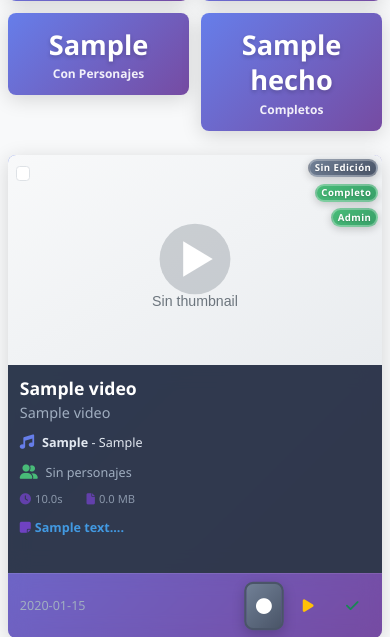
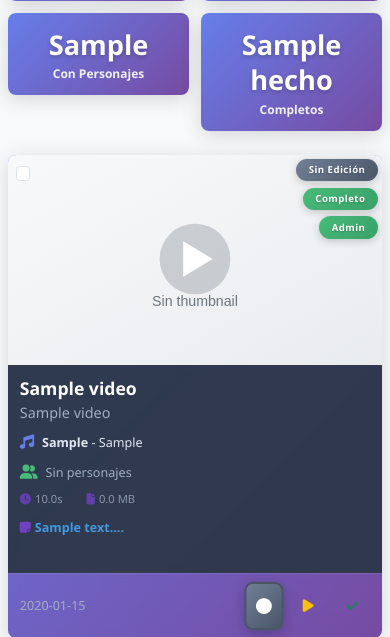
Before and after one commit to Zidane0MA/Tag-Flow, a Flask app: template templates/gallery.html in a window 390 px wide. Shown: the part 642-1279 px from the top of the page. Run offline with Flask 3, Linux system fonts and the light colour scheme; the template is opened without the code that fills it: most values are stand-ins (such as "Sample title", 1, 10 or a date in 2020).

Commit message:
gallery responsive

```diff
--- a/static/css/gallery.css
+++ b/static/css/gallery.css
@@ -207,7 +207,7 @@
     backdrop-filter: blur(10px);
     border-radius: 50px;
     font-weight: 600;
-    border: 2px solid rgba(255, 255, 255, 0.3);
+    border: none;
     text-shadow: 0 1px 2px rgba(0, 0, 0, 0.2);
     box-shadow: 0 2px 8px rgba(0, 0, 0, 0.2);
 }
--- a/static/css/mobile-improvements.css
+++ b/static/css/mobile-improvements.css
@@ -149,10 +149,10 @@ body, html {
 
     .card-badges .badge {
         font-size: 0.7rem;
-        padding: 0.3rem 0.6rem; /* Adjusted padding for consistency */
-        border-radius: 20px; /* Keep rounded shape for mobile */
+        padding: 0.4rem 0.8rem !important; /* Forzar mismo padding que desktop */
+        border-radius: 50px !important; /* Forzar mismo border-radius que desktop */
         font-weight: 600;
-        border: 1px solid rgba(255,255,255,0.3);
+        border: none;
         backdrop-filter: blur(10px);
     }
 
```
